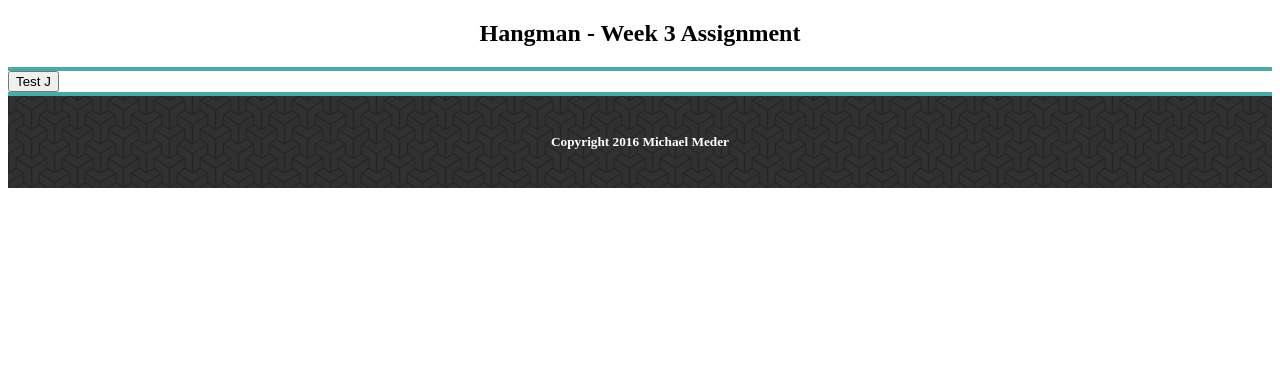
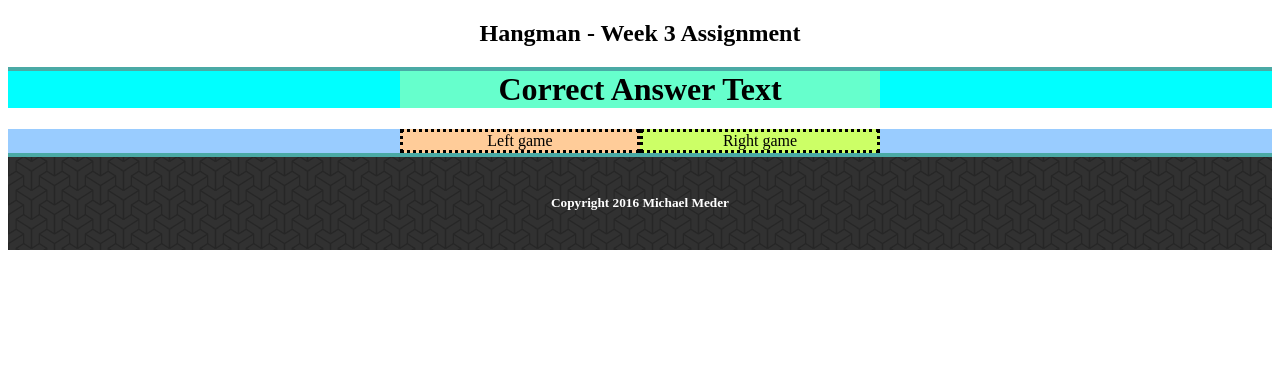
Before and after one commit to mmeder2016/week-3-game, a PHP site: page / in a window 1280 px wide. Shown: the top 371 px of the page. Run offline with PHP 8.4, Linux system fonts and the light colour scheme.

Commit message:
Have the basic div design started and ready to add some functionality

```diff
--- a/assets/css/style.css
+++ b/assets/css/style.css
@@ -1,19 +1,56 @@
 * {
-  box-sizing: border-box;
-  text-align: : centered;
+	box-sizing: border-box;
 }
 header {
 	text-align: center;
 	border-bottom: solid .3em #4aaaa5;
 }
-
-
-
-
+body{
+	text-align: center;
+}
 footer {
+	clear: left;
 	background-image: url("../images/bgrnd.png");
 	padding: 1em;
 	border-top: solid .3em #4aaaa5;
 	text-align: center;
 	color: #fff;
 }
+h1 {
+	margin-top: 0;
+
+}
+.full-width-answer {
+	background-color: #00ffff;
+	width: 100%;
+}
+.center-answer {
+	background-color: #66ffcc;
+	width: 30em;
+	margin: 0 auto;
+}
+.full-width-game {
+	background-color: #99ccff;
+	width: 100%;
+}
+.center-game {
+	overflow: auto;
+	width: 30em;
+	margin: 0 auto;
+}
+.left-game, .right-game {
+	width: 15em;
+	border-style: dotted;
+}
+.left-game {
+	/*width: 15em;*/
+	background-color: #ffcc99;
+	/*border-style: dotted;*/
+	float: left;
+}
+.right-game {
+	/*width: 15em;*/
+	background-color: #ccff66;
+	/*border-style: dotted;*/
+	float: right;
+}
--- a/index.html
+++ b/index.html
@@ -13,7 +13,26 @@
 			<h2>Hangman - Week 3 Assignment</h2>
 		</header>
 
-		<input type="button" class="button" id="id-button" value= "Test J"onclick="TestJ()">
+
+<!-- 		<input type="button" class="button" id="id-button" value= "Test J"onclick="TestJ()"> -->
+
+		<!-- Row 2 -->
+		<div class="full-width-answer">
+			<div class="center-answer">
+				<h1>Correct Answer Text</h1>
+			</div>
+		</div>
+		<!-- Row 3 -->
+		<div class="full-width-game">
+			<div class="center-game">
+				<aside class="left-game">
+					Left game
+				</aside>
+				<aside class="right-game">
+					Right game
+				</aside>
+			</div>
+		</div>
 
 		<footer>
 			<h5>Copyright 2016 Michael Meder</h5>
```
